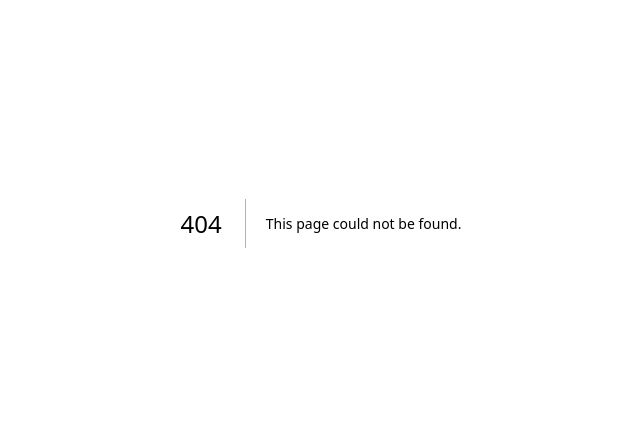
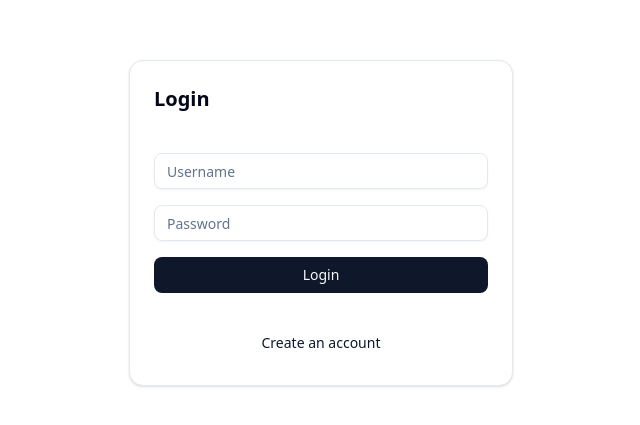
Before and after one commit to jimuelportugal/NextJS_AUT, a Next.js app: page /login in a window 1280 px wide. Before the commit this address had no page. Shown: the part 177-602 px from the top of the page, without its empty margins (319-959 px from the left). Built offline with nearby package versions, Linux system fonts and the light colour scheme.

Commit message:
feat: Add Auth/Session Logic and Environment Configuration
Introduces initial files for application configuration (config.ts) and authentication/session management (auth.ts). Adds necessary environment configuration file (env.local) and updates dependencies (package.json, package-lock.json).

```diff
--- a/src/app/kana/page.tsx
+++ b/src/app/kana/page.tsx
@@ -8,41 +8,23 @@ import { Tabs, TabsContent, TabsList, TabsTrigger } from "@/components/ui/tabs"
 import { useState } from "react";
 import { KanaCharacter, kanaData } from "@/lib/kanaData";
 
-function shuffleArray<T>(array: T[]): T[] {
-  const newArray = [...array];
-  for (let i = newArray.length - 1; i > 0; i--) {
-    const j = Math.floor(Math.random() * (i + 1));
-    [newArray[i], newArray[j]] = [newArray[j], newArray[i]];
-  }
-  return newArray;
-}
+const fullKanaData = kanaData;
 
 function KanaStudyModule() {
-  const [currentKanaList, setCurrentKanaList] = useState(kanaData);
   const [currentType, setCurrentType] = useState<'hiragana' | 'katakana'>('hiragana');
   const [currentIndex, setCurrentIndex] = useState(0);
   const [showAnswer, setShowAnswer] = useState(false);
 
-  const currentCharacter = currentKanaList[currentIndex];
+  const currentCharacter = fullKanaData[currentIndex];
 
   const handleNext = () => {
     setShowAnswer(false);
-    setCurrentIndex((prevIndex) => (prevIndex + 1) % currentKanaList.length);
+    setCurrentIndex((prevIndex) => (prevIndex + 1) % fullKanaData.length);
   };
 
   const handlePrev = () => {
     setShowAnswer(false);
-    setCurrentIndex((prevIndex) => (prevIndex - 1 + currentKanaList.length) % currentKanaList.length);
-  };
-
-  const handleRandomize = () => {
-    setCurrentKanaList(shuffleArray(currentKanaList));
-    setCurrentIndex(0);
-    setShowAnswer(false);
-  };
-
-  const handleStartQuiz = () => {
-    alert("Quiz Mode started! (Feature under construction)");
+    setCurrentIndex((prevIndex) => (prevIndex - 1 + fullKanaData.length) % fullKanaData.length);
   };
 
   return (
@@ -86,15 +68,9 @@ function KanaStudyModule() {
         <Button onClick={handleNext} className="text-white bg-[#E1AA4C] hover:bg-white">
           Next Character
         </Button>
-        <Button onClick={handleRandomize} variant="secondary" className="text-white bg-[#5c4269] hover:bg-[#725482]">
-          Randomize
-        </Button>
-        <Button onClick={handleStartQuiz} className="text-white bg-[#10b981] hover:bg-[#059669]">
-          Start Quiz
-        </Button>
       </div>
       <p className="text-white mt-4">
-        Character {currentIndex + 1} of {currentKanaList.length}
+        Character {currentIndex + 1} of {fullKanaData.length}
       </p>
     </div>
   );
@@ -132,6 +108,7 @@ function KanaCard({ character, type, showAnswer, setShowAnswer }: KanaCardProps)
     </Card>
   );
 }
+
 export default function KanaPage() {
   return (
     <div className="min-h-screen font-sans bg-[#2d3250] dark:bg-black">
--- /dev/null
+++ b/src/app/login/page.tsx
@@ -0,0 +1,50 @@
+'use client';
+import { useRouter } from "next/navigation";
+import { useState } from "react";
+import { saveToken } from "@/lib/auth";
+import { Button } from '@/components/ui/button';
+import { Input } from '@/components/ui/input';
+import { Card, CardContent } from '@/components/ui/card';
+import { API_BASE } from "@/lib/config";
+import { FormEvent } from "react";
+
+export default function LoginPage() {
+    const router = useRouter();
+    const [username, setUsername] = useState('');
+    const [password, setPassword] = useState('');
+    const [error, setError] = useState('');
+
+    async function handleLogin(e: FormEvent) {
+        e.preventDefault();
+        setError('');
+
+        const res = await fetch('${API_BASE}/login', {
+            method: 'POST',
+            headers: { 'Content-Type': 'application/json' },
+            body: JSON.stringify({ username, password }),
+        });
+        const data = await res.json();
+        if (!res.ok) {
+            setError(data.message || 'Login failed');
+            return;
+        }
+        saveToken(data.accessToken);
+        router.push('/dashboard')
+    }
+
+    return (
+        <div className=" flex items-center justify-center h-screen">
+            <Card className="w-full max-w-sm p-6">
+                <h1 className="text-xl font-bold mb-4">Login</h1>
+                <form onSubmit={handleLogin} className="space-y-4">
+                    <Input placeholder="Username" value={username} onChange={(e) => setUsername(e.target.value)} />
+                    <Input type="password" placeholder="Password" value={password} onChange={(e) => setPassword(e.target.value)} />
+                    {error && <p className="text-red-500 text-sm">{error}</p>}
+                    <Button className="w-full" type="submit">Login</Button>
+                </form>
+                <Button variant="link" className="mt-2 w-full" onClick={() => router.push('/register')}>Create an account</Button>
+            </Card>
+        </div>
+    )
+
+}
--- /dev/null
+++ b/src/app/register/page.tsx
@@ -0,0 +1,50 @@
+'use client'
+import { useRouter } from "next/navigation"
+import { useState } from "react"
+import { Button } from "@/components/ui/button"
+import { Input } from "@/components/ui/input"
+import { Card, CardContent } from "@/components/ui/card"
+import { API_BASE } from "@/lib/config"
+import { FormEvent } from "react"
+
+export default function RegisterPage() {
+    const router = useRouter();
+    const [username, setUsername] = useState('');
+    const [password, setPassword] = useState('');
+    const [error, setError] = useState('');
+
+    async function handleRegister(e: FormEvent) {
+        e.preventDefault();
+        setError('');
+
+        const rest = await fetch('${API_BASE}/register', {
+            method: 'POST',
+            headers: { 'Content-Type': 'application/json' },
+            body: JSON.stringify({ username, password }),
+        });
+
+        const data = await rest.json();
+        if (!rest.ok) {
+            setError(data.message || 'Register Failed')
+            return;
+        }
+        router.push('/login')
+    }
+
+    return (
+        <div className="flex items-center justify-center h-screen">
+            <Card className="w-full max-w-sm p-6">
+                <CardContent>
+                    <h1 className="text-xl font-bold mb-4">Register</h1>
+                    <form onSubmit={handleRegister} className="space-y-4">
+                        <input placeholder="Username" value={username} onChange={(e) => setUsername(e.target.value)} />
+                        <input type="password" placeholder="Password" value={password} onChange={(e) => setPassword(e.target.value)} />
+                        {error && <p className="text-red-500 text-sm">{error}</p>}
+                        <button className="w-full" type="submit">Register</button>
+                    </form>
+                    <Button variant="link" className="mt-2 w-full" onClick={() => router.push('/login')}>Back To Login</Button>
+                </CardContent>
+            </Card>
+        </div>
+    )
+}
--- a/src/lib/config.ts
+++ b/src/lib/config.ts
@@ -1 +1 @@
-export const API_BASE = 'https://nextjs-aut.onrender.com/auth';
+export const API_BASE = process.env.NEXT_PUBLIC_API_BASE_URL;
```
